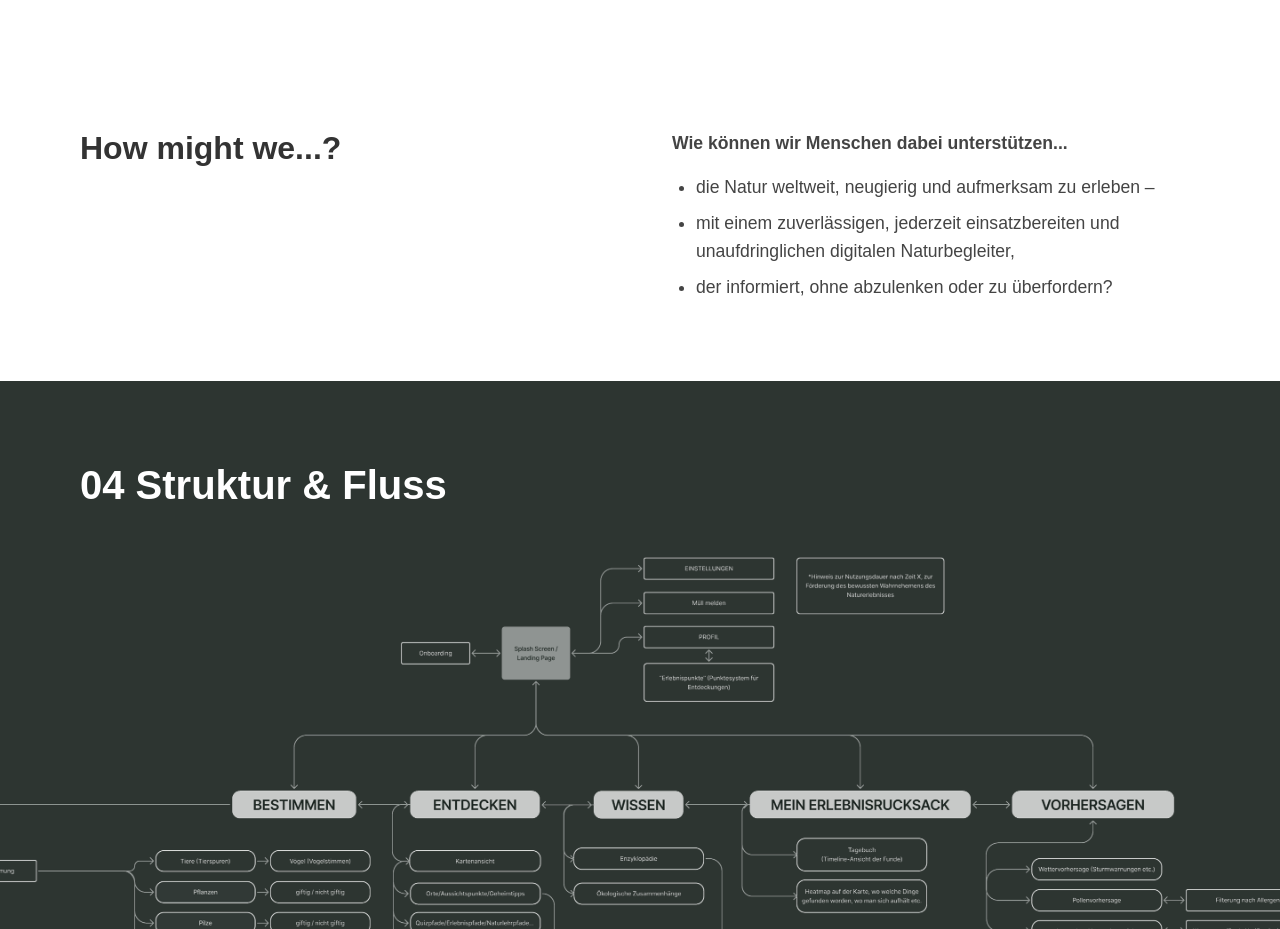
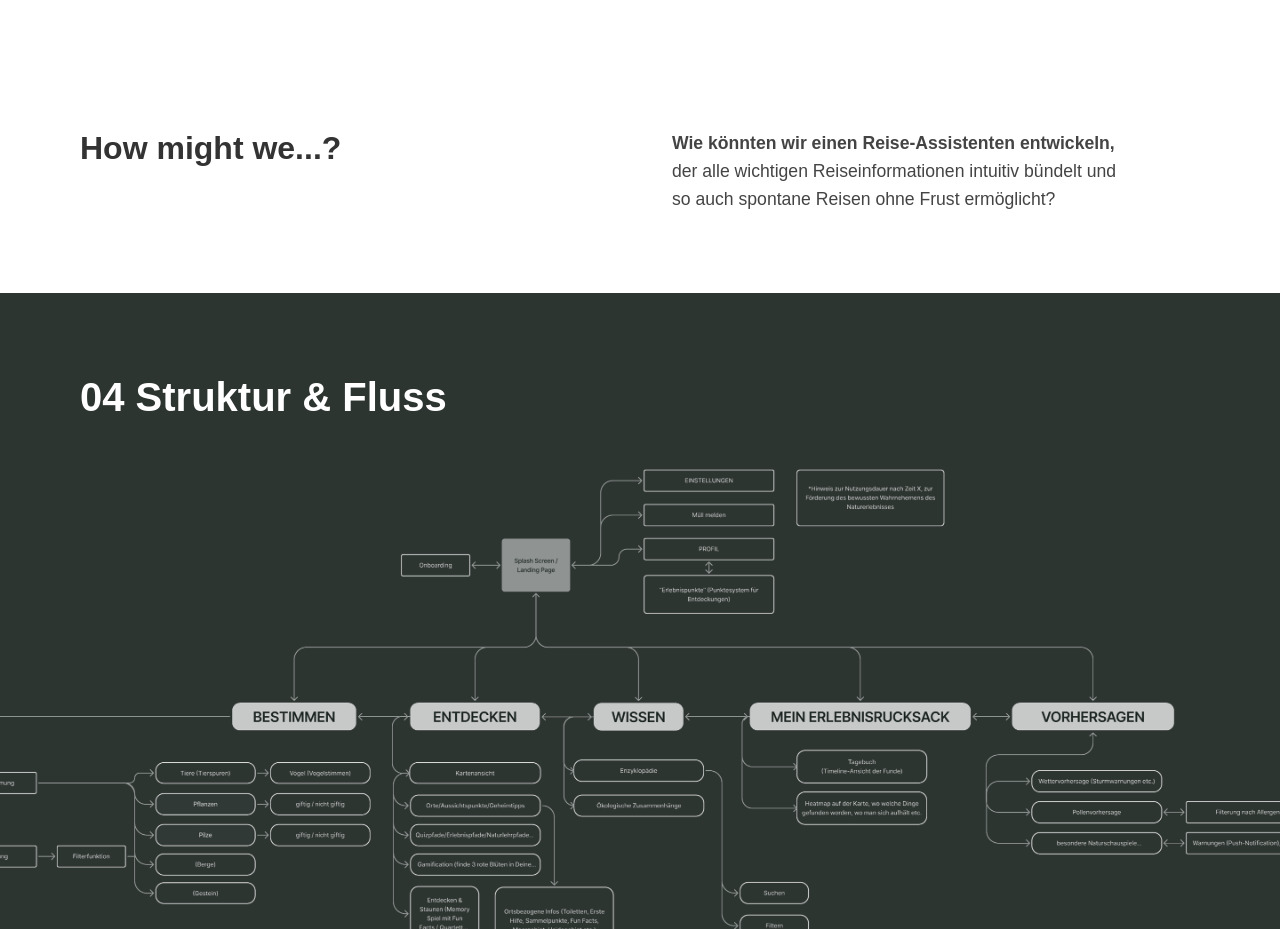
Before and after one commit to LilaKeller/Website-responsive-2, a website: page src/pages/P5_UXUI_Planora.html in a window 1280 px wide. Shown: the part 4940-5869 px from the top of the page. Drawn offline with Linux system fonts and the light colour scheme.

Commit message:
Update P5_UXUI_Planora.html: Updated 'How might we...?' question for Planora

```diff
--- a/src/pages/P5_UXUI_Planora.html
+++ b/src/pages/P5_UXUI_Planora.html
@@ -536,12 +536,7 @@
                     <h2 style="font-size:2rem;font-weight:700;color:#333;line-height:1.2;margin:0;">How might we...?</h2>
                 </div>
                 <div style="flex:2;">
-                    <p style="font-size:1.1rem;line-height:1.6;color:#444;margin:0 0 1rem 0;"><strong>Wie können wir Menschen dabei unterstützen...</strong></p>
-                    <ul style="font-size:1.1rem;line-height:1.6;color:#444;margin:0;padding-left:1.5rem;">
-                        <li style="margin-bottom:0.5rem;">die Natur weltweit, neugierig und aufmerksam zu erleben –</li>
-                        <li style="margin-bottom:0.5rem;">mit einem zuverlässigen, jederzeit einsatzbereiten und unaufdringlichen digitalen Naturbegleiter,</li>
-                        <li>der informiert, ohne abzulenken oder zu überfordern?</li>
-                    </ul>
+                    <p style="font-size:1.1rem;line-height:1.6;color:#444;margin:0;"><strong>Wie könnten wir einen Reise-Assistenten entwickeln,</strong><br>der alle wichtigen Reiseinformationen intuitiv bündelt und<br>so auch spontane Reisen ohne Frust ermöglicht?</p>
                 </div>
             </div>
         </section>
```
